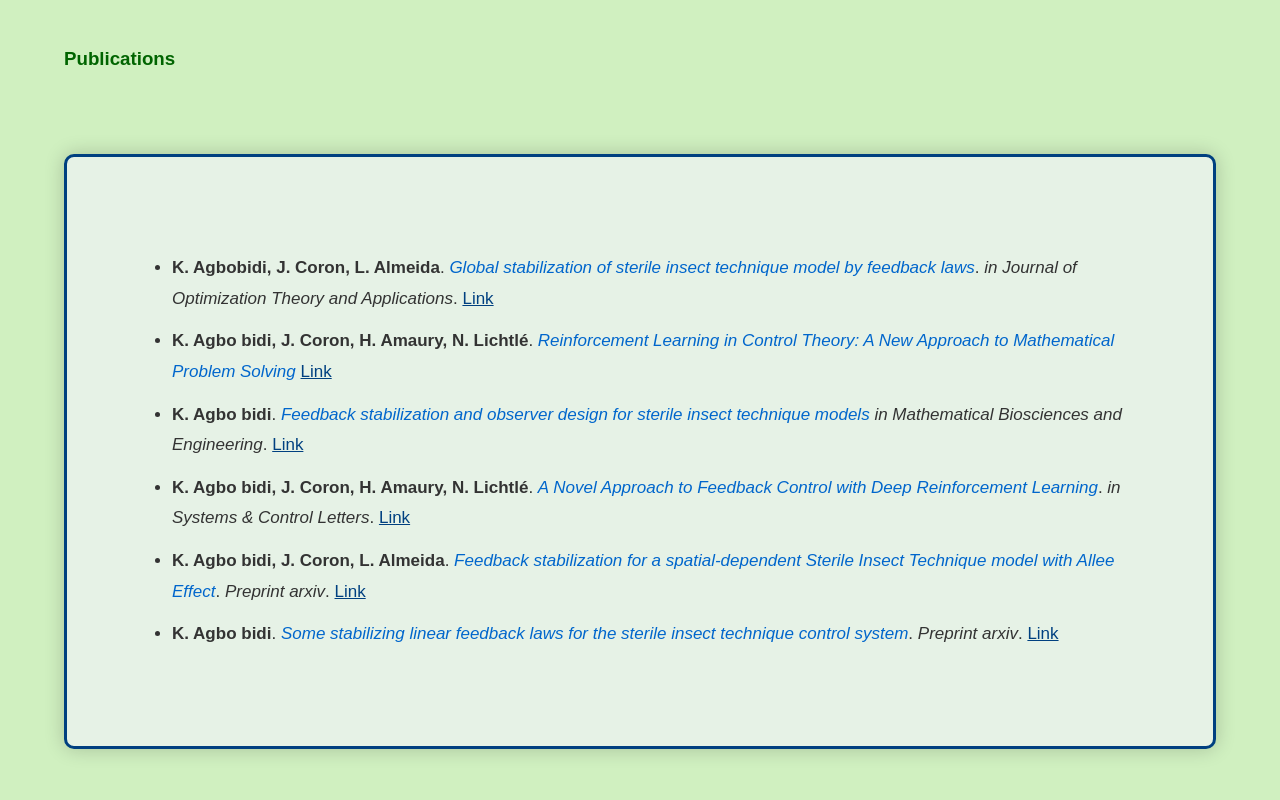
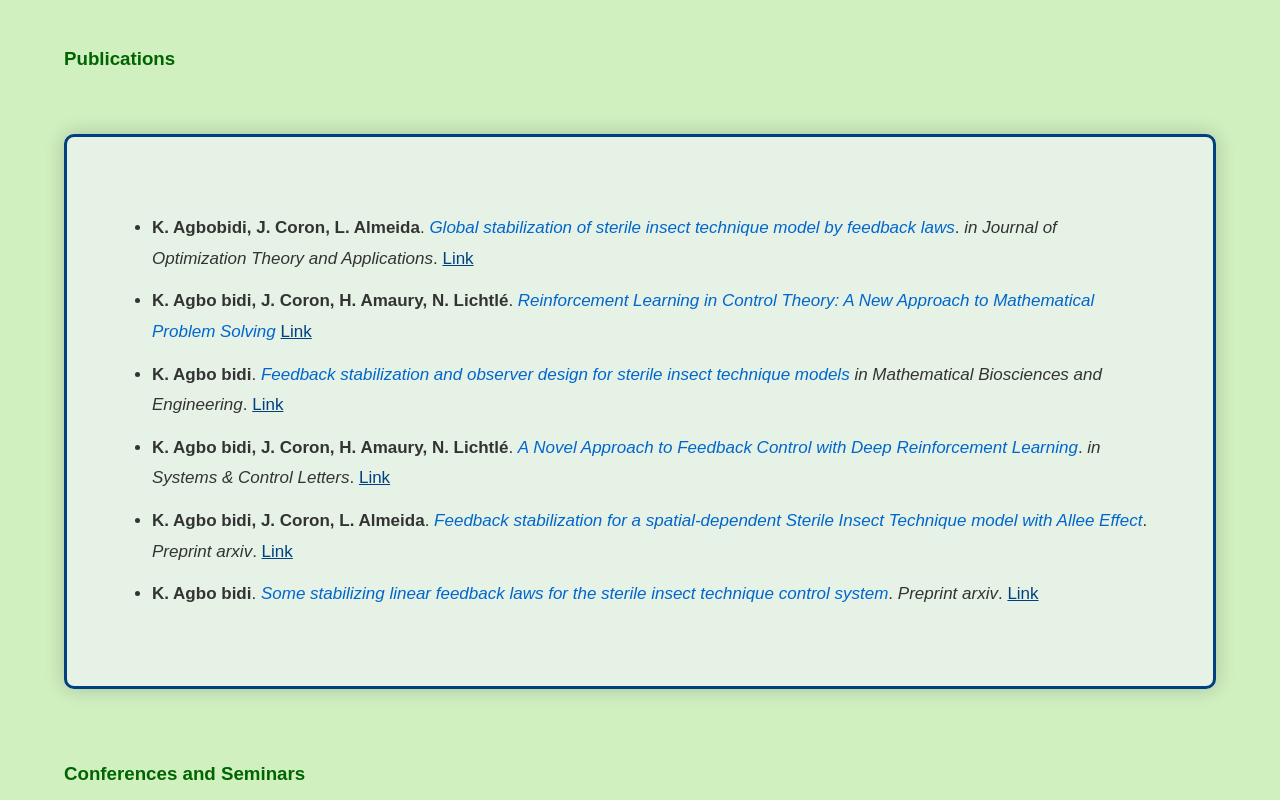
Before and after one commit to kagbobidi/Mywebsite, a plain HTML site: page index.html in a window 1280 px wide. Shown: the part 1260-2060 px from the top of the page. Drawn offline with Linux system fonts and the light colour scheme.

Commit message:
Add website files to root

```diff
--- a/style.css
+++ b/style.css
@@ -185,10 +185,10 @@ section h3 {
 
 .cv-card {
     background: #e6f2e6; /* vert très clair */
-    padding: 80px;        /* grand espace intérieur */
+    padding: 60px;        /* grand espace intérieur */
     border-radius: 10px;
     max-width: 1050px;     /* largeur large */
-    margin: 80px auto 100px auto;
+    margin: 60px auto 70px auto;
     text-align: left;
     box-shadow: 0 0 20px rgba(0,0,0,0.2);
     border: 3px solid #004080; /* contour bleu */
```
